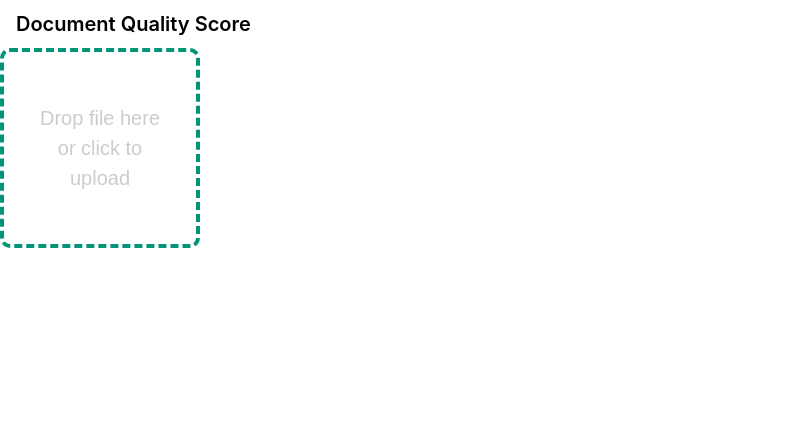
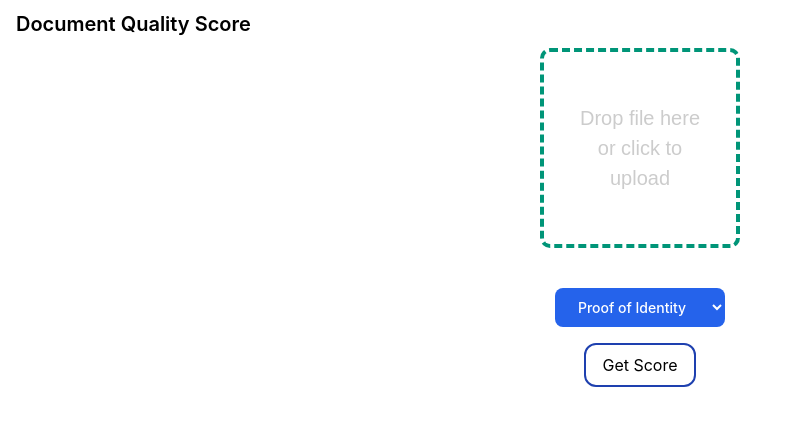
Before and after one commit to deepdarshan21/doc-quality-score, a Next.js app: page / in a window 1280 px wide. Shown: the top 426 px of the page, without its empty margins (0-803 px from the left). Built offline with nearby package versions, Linux system fonts and the light colour scheme.

Commit message:
feat: add button to get score and dropdown for select type of identity
Signed-off-by: Deepdarshan <deepdarshan21@gmail.com>

```diff
--- a/pages/index.js
+++ b/pages/index.js
@@ -3,9 +3,9 @@ import Image from "next/image";
 import { useEffect } from "react";
 
 export default function Home() {
-    // const handleClick = (evt) =>{
-
-    // }
+    const getScore = (evt) => {
+        evt.preventDefault();
+    };
 
     useEffect(() => {
         document.querySelectorAll(".drop-zone__input").forEach((inputElement) => {
@@ -57,7 +57,7 @@ export default function Home() {
                 </div>
             </nav>
 
-            <div>
+            <div className="flex flex-col items-center space-y-10">
                 <div
                     className="drop-zone"
                     // onClick={handleClick}
@@ -70,6 +70,39 @@ export default function Home() {
                     <span className="drop-zone__prompt">Drop file here or click to upload</span>
                     <input type="file" name="myFile" className="drop-zone__input" />
                 </div>
+
+                <div className="flex flex-col items-center space-y-4">
+                    <span>
+                        <select
+                            id="dropdownDefault"
+                            data-dropdown-toggle="dropdown"
+                            className="text-white bg-blue-600 hover:bg-blue-800 focus:ring-4 focus:outline-none focus:ring-blue-300 font-medium rounded-lg text-sm pl-4 pr-5 py-2.5 text-center inline-flex items-center"
+                            type="button"
+                        >
+                            <option disabled className="block py-2 text-center hover:bg-gray-100">
+                                Proof of
+                            </option>
+                            <option className="block py-2 text-center hover:bg-gray-100">
+                                Proof of Identity
+                            </option>
+                            <option className="block py-2 text-center hover:bg-gray-100">
+                                Proof of Address
+                            </option>
+                            <option className="block py-2 text-center hover:bg-gray-100">
+                                Proof of Birth
+                            </option>
+                        </select>
+                    </span>
+
+                    <span>
+                        <button
+                            onClick={getScore}
+                            className="block py-2 px-4 bg-white border-2 rounded-xl border-blue-800 hover:bg-blue-600"
+                        >
+                            Get Score
+                        </button>
+                    </span>
+                </div>
             </div>
         </div>
     );
```
